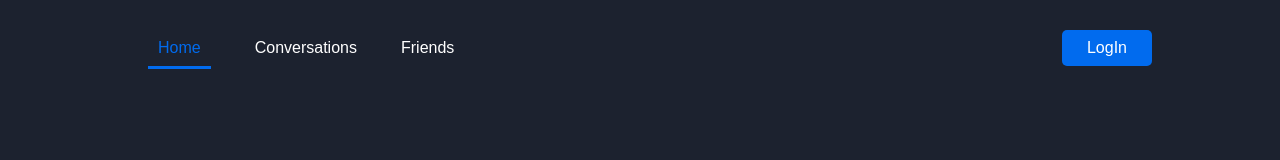
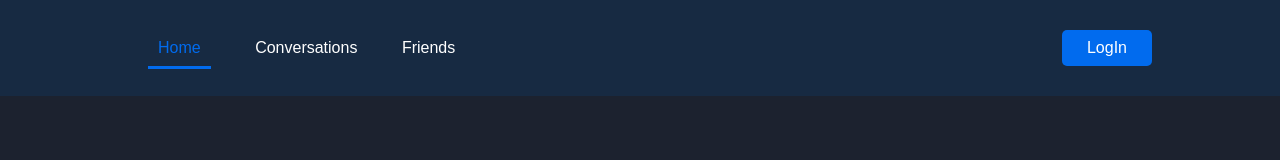
Before and after one commit to andrei-iarin/EmiShare, a plain HTML site: page index.html in a window 1280 px wide. Drawn offline with Linux system fonts and the light colour scheme.

Commit message:
adding ul to css

```diff
--- a/style.css
+++ b/style.css
@@ -5,19 +5,20 @@
   padding: 0;
 }
 
-li, a, button{
+ul, li, a, button{
   font-family:Arial, Helvetica, sans-serif;
   font-weight: 500;
   font-size: 16px;
   color: white;
   text-decoration: none;
-}
+  background-color: rgb(23, 42, 66);}
 
 header{
   display: flex;
   justify-content: space-between;
   align-items: center;
   padding: 30px 10%;
+  background-color: rgb(23, 42, 66);
 }
 
 .navbar{
```
